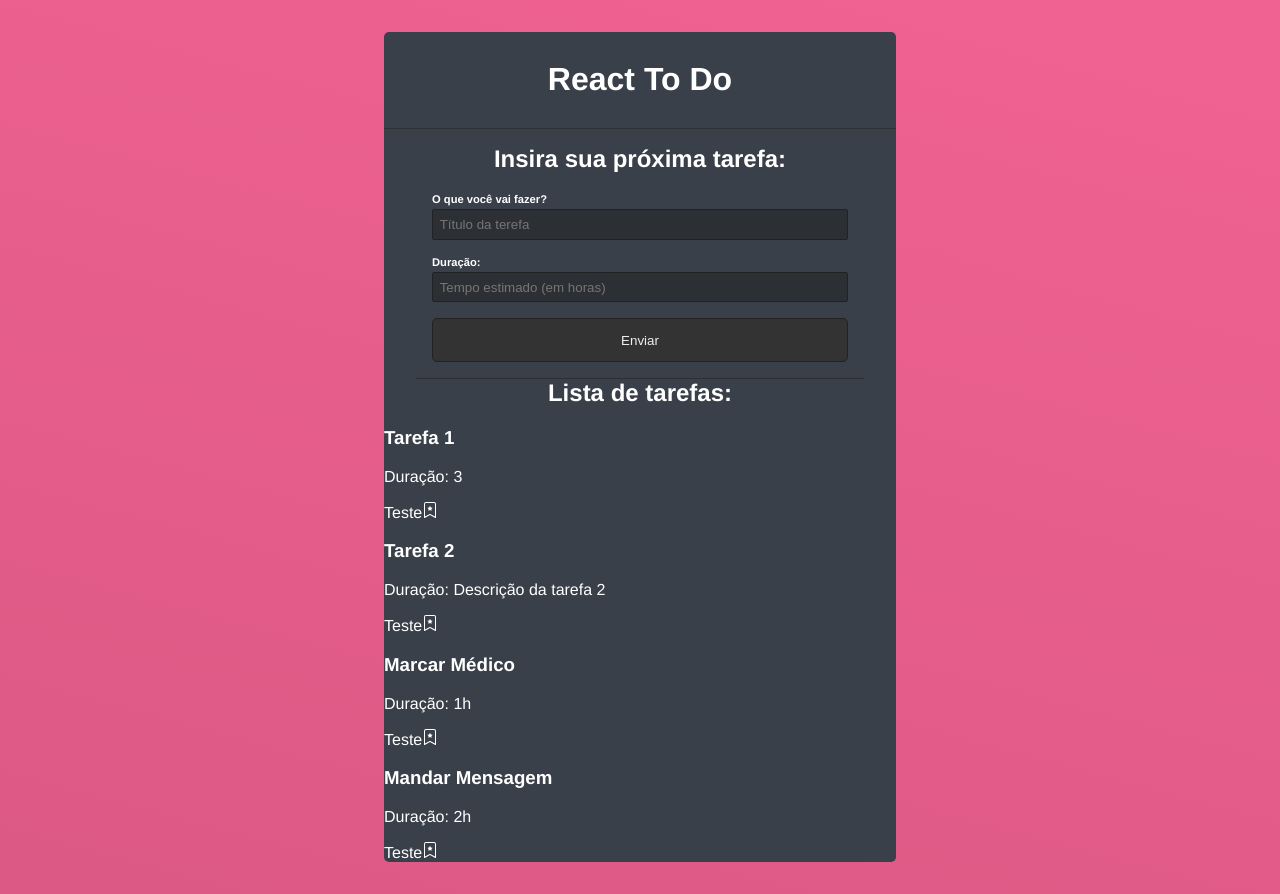
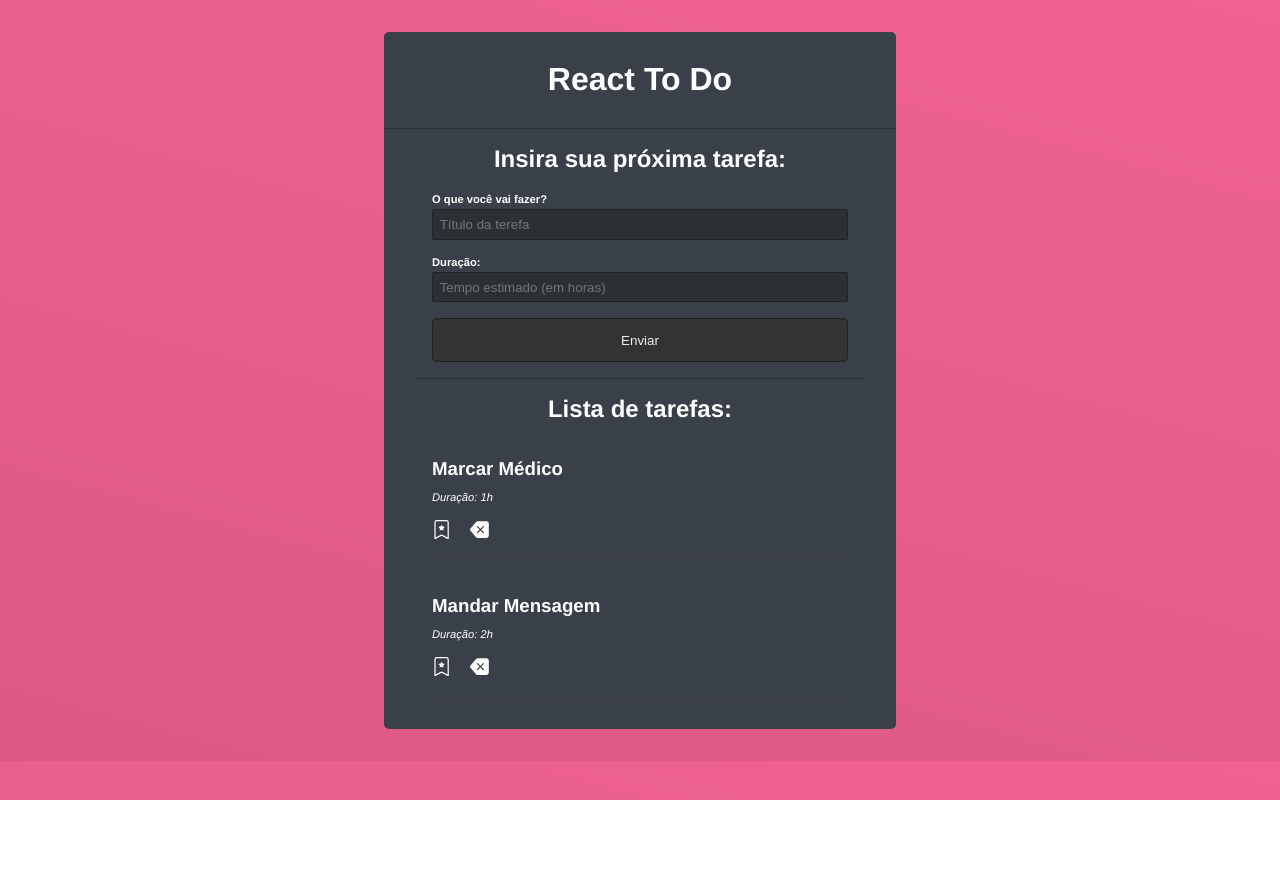
Before and after one commit to wesley-moraes/todolist, a React (Create React App) app: page / in a window 1280 px wide. After the commit the page ends 800 px from the top, so only its background shows below. Built offline with nearby package versions, Linux system fonts and the light colour scheme; data requests are answered from the project's data file.

Commit message:
projeto finalizado

```diff
--- a/data/db.json
+++ b/data/db.json
@@ -1,17 +1,5 @@
 {
   "todos": [
-    {
-      "id": 0.08314593612674748,
-      "title": "Tarefa 1",
-      "time": "3",
-      "done": false
-    },
-    {
-      "id": 0.6075602951767032,
-      "title": "Tarefa 2",
-      "time": "Descrição da tarefa 2",
-      "done": false
-    },
     {
       "id": 0.7932592242271486,
       "title": "Marcar Médico",
--- a/src/App.css
+++ b/src/App.css
@@ -55,3 +55,48 @@ input[type="submit"]{
   padding: 1em;
   cursor: pointer;
 }
+
+.list_todo{
+  padding: 0 1em 2em;
+  margin: 1em 2em;
+}
+
+.list_todo h2{
+  margin-bottom: 0;
+}
+
+.list_todo p{
+  text-align: center;
+}
+
+.todo{
+  border-bottom: 1px solid #444;
+  padding: 1em 0;
+}
+
+.todo h3{
+  margin-bottom: .5em;
+}
+
+.todo-done {
+  text-decoration: line-through;
+  color: rgb(240, 98, 146)
+}
+
+.todo p{
+  text-align: left;
+  font-style: italic;
+  font-size: .7em;
+  margin-bottom: 1.5em;
+}
+
+.todo svg{
+  font-size: 1.2em;
+  cursor: pointer;
+  margin-right: 1em;
+  transition: .5s;
+}
+
+.todo svg:hover{
+  color: rgb(240, 98, 146)
+}
--- a/src/App.js
+++ b/src/App.js
@@ -1,7 +1,7 @@
 import logo from './logo.svg';
 import './App.css';
 import { useState, useEffect} from 'react';
-import {BsBookmarkX, BsBookmarkStar, BsBookMarkCheckFill, BsBookmarkFill} from 'react-icons/bs';
+import {BsBookmarkX, BsBookmarkStar, BsBookMarkCheckFill, BsBookmarkFill, BsFillBackspaceFill} from 'react-icons/bs';
 
 const API ="http://localhost:5000"
 
@@ -65,6 +65,30 @@ function App() {
     setTime("")
   };
 
+  const handleEdit = async (todo) => {
+    todo.done = !todo.done;
+
+    const data = await fetch(API + "/todos/" + todo.id, {
+      method: "PUT",
+      body: JSON.stringify(todo),
+      headers: {
+        "Content-Type" : "application/json",
+      }
+    });
+
+    setTodos((prevState) => prevState.map((t) => (t.id === data.id ? (t = data) : t)))
+  }
+
+  const handleDelete = async(id) => {
+
+    await fetch(API + "/todos/" + id, {
+      method: "DELETE",
+
+    });
+
+    setTodos((prevState) => prevState.filter((todos) => todos.id !== id));
+  };
+
   if(loading){
     return <p>Carregando...</p>
   }
@@ -115,10 +139,9 @@ function App() {
               <h3 className={todo.done ? "todo-done" : ""}>{todo.title}</h3>
               <p>Duração: {todo.time}</p>
               <div className='actions'>
-                <span>
-                  Teste
+                <span onClick={() => handleEdit(todo)}>
                   {!todo.done ? <BsBookmarkStar /> : <BsBookmarkX />}
-
+                  <BsFillBackspaceFill onClick={() => handleDelete(todo.id)  } /> {/*no arrow function é só executado quando clicado*/}
                 </span>
 
               </div>
```
